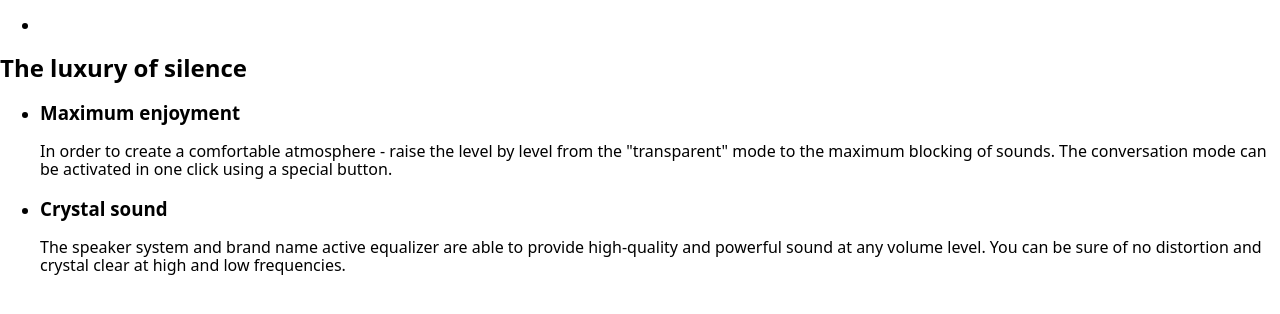
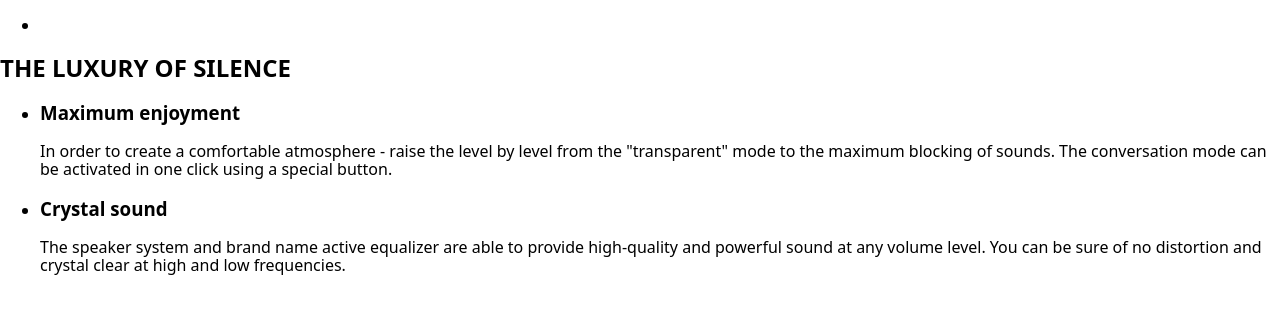
Before and after one commit to Chempik120/BOSE-HEADPHONES, a website built with Parcel: page src/index.html in a window 1280 px wide. Built offline with nearby package versions, Linux system fonts and the light colour scheme.

Commit message:
Update luxury.html

```diff
--- a/src/partials/luxury.html
+++ b/src/partials/luxury.html
@@ -1,6 +1,6 @@
 <section class="lux">
   <div class="conteiner">
-    <h2 class="lux-h2">The luxury of silence</h2>
+    <h2 class="lux-h2">THE LUXURY OF SILENCE</h2>
 
     <ul class="lux-ul">
       <li class="lux-li">
```
